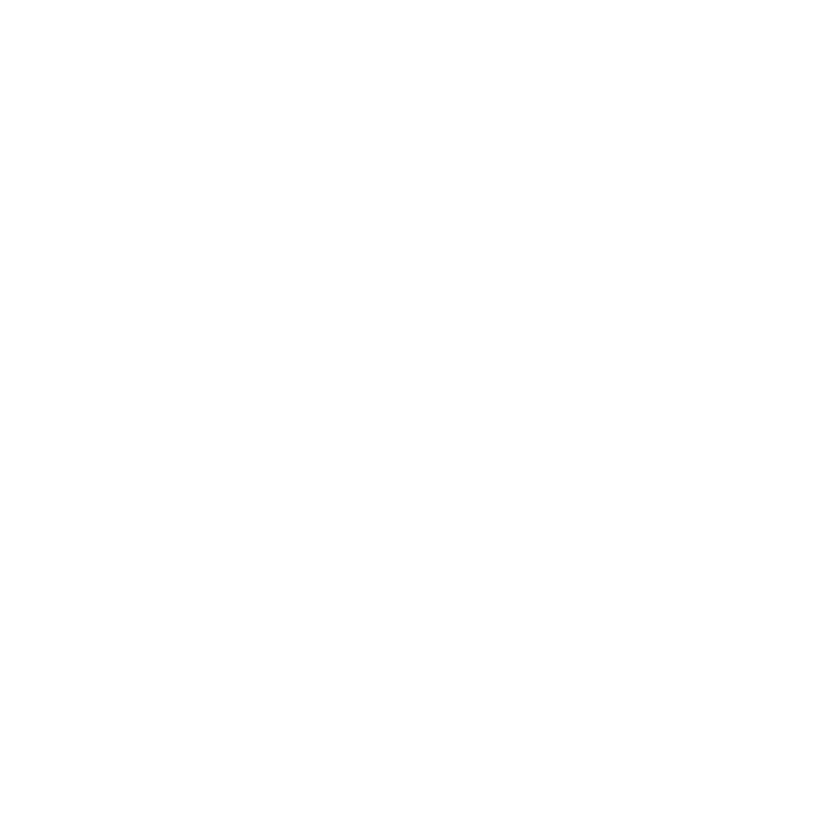
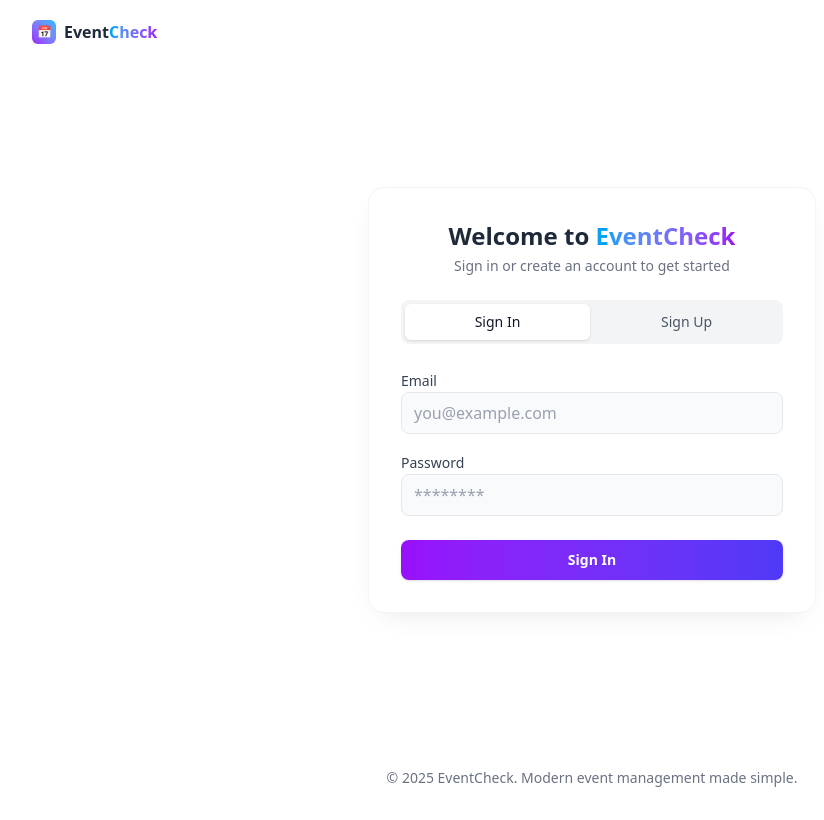
Before and after one commit to Pratyakshgupta887qwert/Mini-Project-3rdYear-GLAU2027, a React (Vite) app: page / in a window 1280 px wide. Shown: the whole page, without its empty margins (48-872 px from the left). Built offline with nearby package versions, Linux system fonts and the light colour scheme.

Commit message:
adding up sign up page

```diff
--- a/src/App.jsx
+++ b/src/App.jsx
@@ -1,11 +1,12 @@
 import React from 'react'
+import Signinoutpage from './Signinoutpage.jsx';
 
 function App() {
 
 
   return (
     <>
-
+      <Signinoutpage />
     </>
   )
 }
--- a/src/Signinoutpage.jsx
+++ b/src/Signinoutpage.jsx
@@ -1,11 +1,111 @@
-import React from "react";
+import React, { useState } from "react";
 
-function Signinoutpage() {
+export default function Signinoutpage() {
+  const [mode, setMode] = useState("signIn");
+
   return (
-    <>
+    <div className="min-h-screen bg-white">
+      {/* Top bar */}
+      <header className="h-16 flex items-center">
+        <div className="mx-auto w-full max-w-6xl px-4 flex items-center justify-between">
+          <a href="/" className="flex items-center gap-2 font-semibold text-gray-800">
+            <span className="inline-flex h-6 w-6 items-center justify-center rounded-md bg-gradient-to-tr from-purple-600 to-sky-400 text-white text-xs">
+              📅
+            </span>
+            <span>
+              Event
+              <span className="bg-gradient-to-r from-sky-500 to-purple-600 bg-clip-text text-transparent">
+                Check
+              </span>
+            </span>
+          </a>
+        </div>
+      </header>
 
-    </>
+      {/* Centered Card */}
+      <main className="grid min-h-[calc(100vh-8rem)] place-items-center px-4">
+        <div className="w-full max-w-md rounded-2xl border border-gray-100 bg-white p-8 shadow-[0_10px_30px_-15px_rgba(0,0,0,0.15)]">
+          {/* Title */}
+          <h1 className="text-center text-2xl font-semibold text-gray-800">
+            Welcome to{" "}
+            <span className="bg-gradient-to-r from-sky-500 to-purple-600 bg-clip-text text-transparent">
+              EventCheck
+            </span>
+          </h1>
+          <p className="mt-1 text-center text-sm text-gray-500">
+            Sign in or create an account to get started
+          </p>
+
+          {/* Tabs */}
+          <div className="mt-6 rounded-lg bg-gray-100 p-1 grid grid-cols-2 gap-1">
+            <button
+              type="button"
+              onClick={() => setMode("signIn")}
+              className={`rounded-md px-3 py-2 text-sm font-medium transition
+                ${mode === "signIn" ? "bg-white shadow text-gray-900" : "text-gray-600 hover:text-gray-800"}`}
+            >
+              Sign In
+            </button>
+            <button
+              type="button"
+              onClick={() => setMode("signUp")}
+              className={`rounded-md px-3 py-2 text-sm font-medium transition
+                ${mode === "signUp" ? "bg-white shadow text-gray-900" : "text-gray-600 hover:text-gray-800"}`}
+            >
+              Sign Up
+            </button>
+          </div>
+
+          {/* Form (UI only) */}
+          <form
+            className="mt-6 space-y-4"
+            onSubmit={(e) => {
+              e.preventDefault(); // UI only
+            }}
+          >
+            {mode === "signUp" && (
+              <div className="space-y-1.5">
+                <label className="text-sm font-medium text-gray-700">Full Name</label>
+                <input
+                  type="text"
+                  placeholder="John Doe"
+                  className="w-full rounded-lg border border-gray-200 bg-gray-50 px-3 py-2 text-gray-900 placeholder:text-gray-400 focus:border-purple-500 focus:bg-white focus:outline-none focus:ring-2 focus:ring-purple-200"
+                />
+              </div>
+            )}
+
+            <div className="space-y-1.5">
+              <label className="text-sm font-medium text-gray-700">Email</label>
+              <input
+                type="email"
+                placeholder="you@example.com"
+                className="w-full rounded-lg border border-gray-200 bg-gray-50 px-3 py-2 text-gray-900 placeholder:text-gray-400 focus:border-purple-500 focus:bg-white focus:outline-none focus:ring-2 focus:ring-purple-200"
+              />
+            </div>
+
+            <div className="space-y-1.5">
+              <label className="text-sm font-medium text-gray-700">Password</label>
+              <input
+                type="password"
+                placeholder="********"
+                className="w-full rounded-lg border border-gray-200 bg-gray-50 px-3 py-2 text-gray-900 placeholder:text-gray-400 focus:border-purple-500 focus:bg-white focus:outline-none focus:ring-2 focus:ring-purple-200"
+              />
+            </div>
+
+            <button
+              type="submit"
+              className="mt-2 w-full rounded-lg bg-gradient-to-r from-purple-600 to-indigo-600 px-4 py-2.5 text-sm font-semibold text-white shadow hover:from-purple-700 hover:to-indigo-700 focus:outline-none focus:ring-2 focus:ring-purple-300"
+            >
+              {mode === "signUp" ? "Create Account" : "Sign In"}
+            </button>
+          </form>
+        </div>
+      </main>
+
+      {/* Footer */}
+      <footer className="py-8 text-center text-sm text-gray-500">
+        © {new Date().getFullYear()} EventCheck. Modern event management made simple.
+      </footer>
+    </div>
   );
 }
-
-export default Signinoutpage;
```
